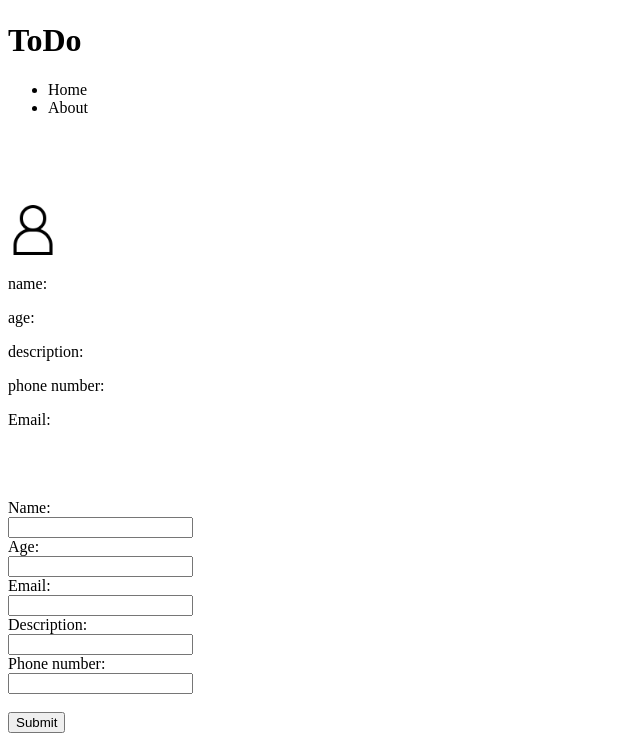
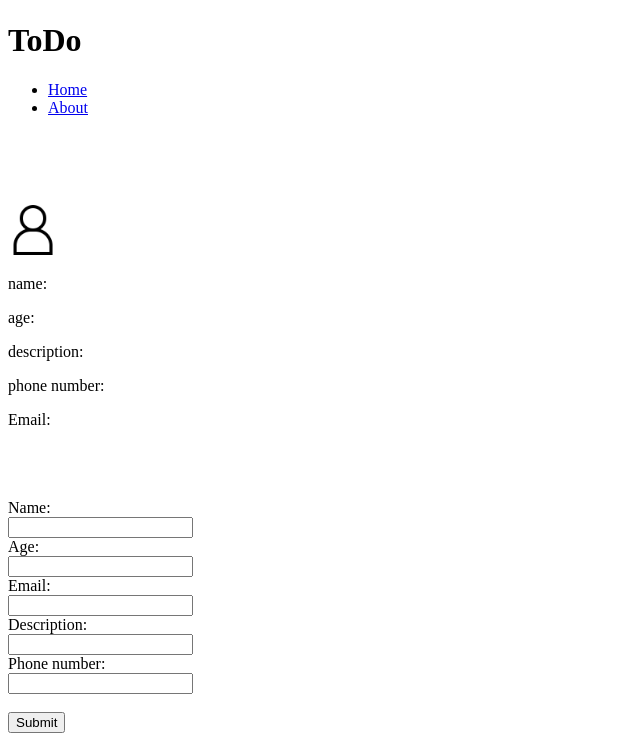
Before and after one commit to Hasan-Mufdy/todo-project, a plain HTML site: page about.html in a window 1280 px wide. Shown: the part 61-800 px from the top of the page, without its empty margins (0-640 px from the left). Drawn offline with Linux system fonts and the light colour scheme.

Commit message:
added links to the navbar buttons

```diff
--- a/about.html
+++ b/about.html
@@ -12,8 +12,8 @@
         <img width="50" src="Assets/LOGO.png" alt="Logo image">
         <h1>ToDo</h1>
         <ul>
-            <li>Home</li>
-            <li>About</li>
+            <li><a href="index.html"> Home </a></li>
+            <li><a href="about.html">About</a></li>
         </ul>
     </header>
     <br><br><br><br>
```
Also changed, not shown: index.html (+2 -2 lines).
